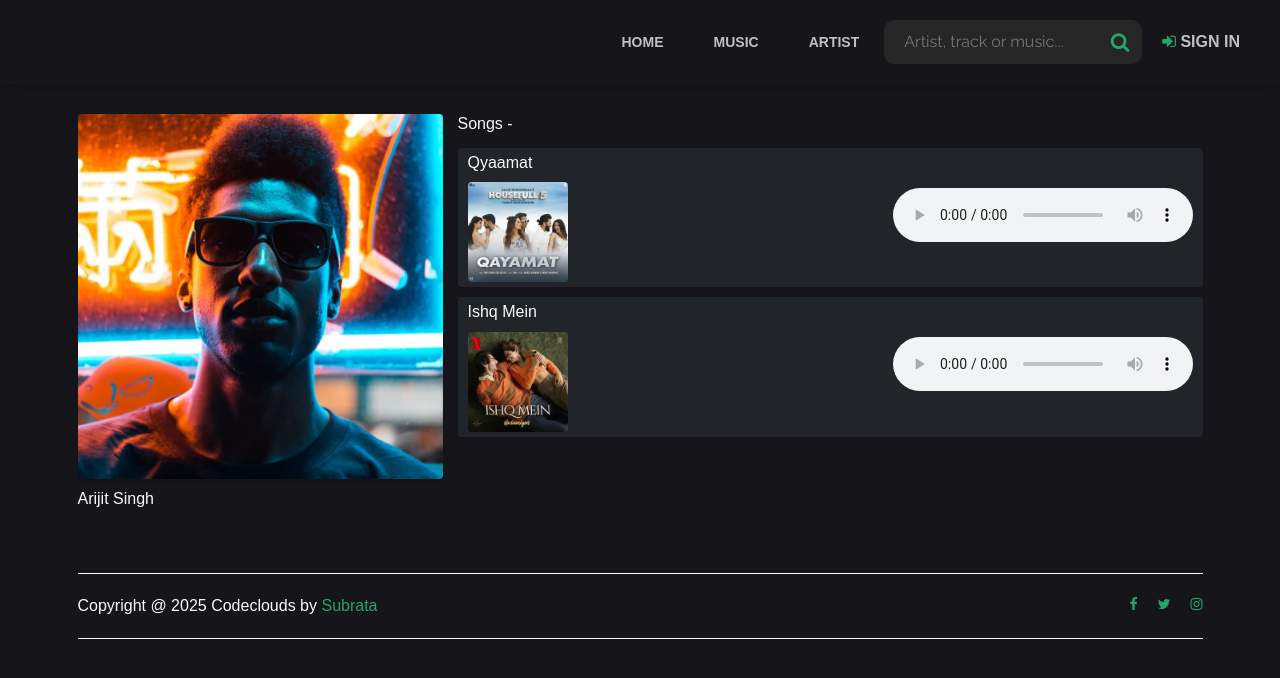
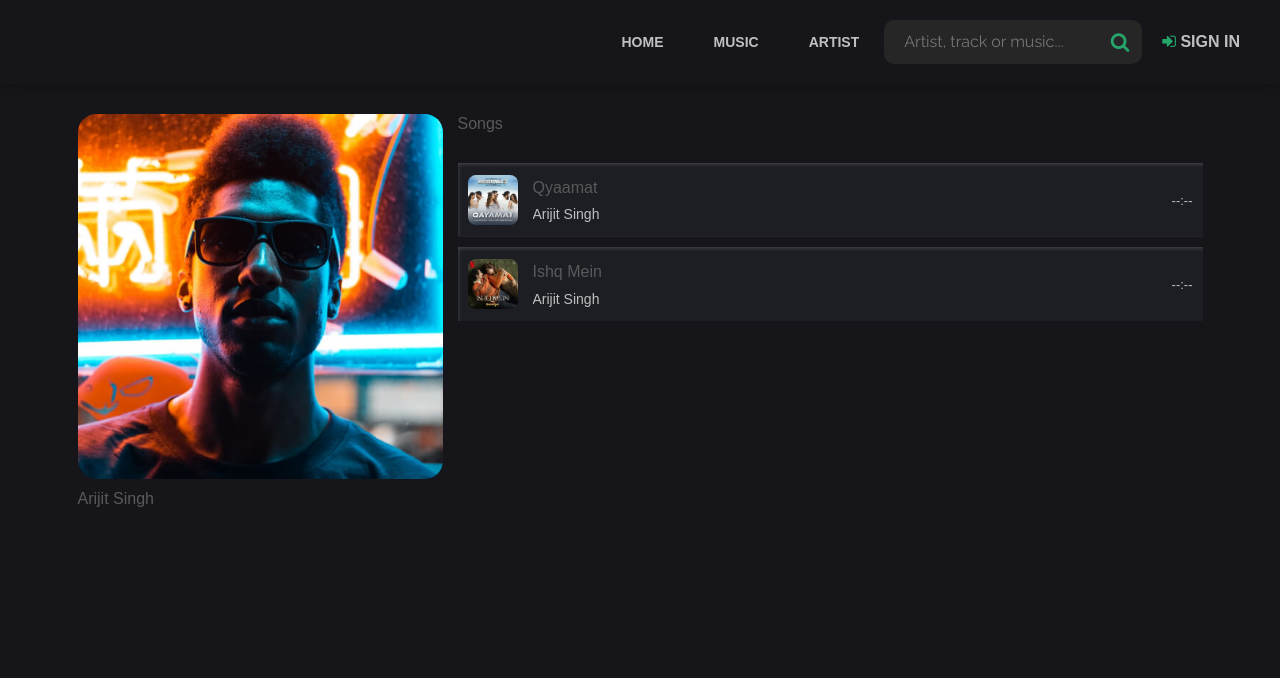
Before and after one commit to Subrata291291/sportify, a React (Vite) app: page /artist/1 in a window 1280 px wide. Shown: the top 678 px of the page. Built offline with nearby package versions, Linux system fonts and the light colour scheme; a web font is replaced by a local one.

Commit message:
Added style for Single artist page

```diff
--- a/src/assets/css/index.css
+++ b/src/assets/css/index.css
@@ -1460,12 +1460,44 @@
 .copyright_area ul li {
   margin-left: 2rem;
 }
-
-
-
-@media (min-width: 1700px) {}
-
-@media (max-width: 1739.98px) {}
+.artist-right .single-item {
+  height: inherit;
+  box-shadow: 0px 0px 1px -6px #000000b3 inset, 2px 3px 4px -2px #fff3 inset;
+  background-color: #1C1E24;
+  padding: 1rem;
+  margin-bottom: 1rem;
+}
+.artist-right .single-item__cover img {
+  max-width: 5rem;
+}
+
+/* Responsive Screen Min Width*/
+
+@media screen and (min-device-width: 768px) and (max-device-width: 991px) {
+
+}
+
+@media screen and (min-width: 992px) {
+
+}
+@media (min-width: 1200px) {
+
+}
+@media (min-width: 1400px) {
+
+}
+@media (min-width: 1600px) {
+
+}
+@media screen and (min-width: 1920px) {
+
+}
+
+/* Responsive Screen Max Width*/
+
+@media (max-width: 1600px) {
+
+}
 
 @media (max-width: 1399px) {
   .banner_area .slider_content h3 {
@@ -1487,7 +1519,7 @@
   }
 }
 
-@media screen and (min-width: 991px) {
+@media screen and (min-width: 992px) {
   .container-fluid {
       padding: 0rem 2rem;
   }
--- a/src/components/Header.jsx
+++ b/src/components/Header.jsx
@@ -1,17 +1,25 @@
-import React from 'react';
-import { Link } from 'react-router-dom';
+import React, { useState } from 'react';
+import { Link, useNavigate } from 'react-router-dom';
 import logo from '../assets/images/logo.png';
 
 const Header = () => {
+  const [searchTerm, setSearchTerm] = useState('');
+  const navigate = useNavigate();
+
   const navLinks = [
     { label: 'Home', path: '/' },
     { label: 'Music', path: '/music' },
     { label: 'Artist', path: '/artist' },
   ];
 
-  // const mobileLinks = [
-  //   'concerts', 'releases', 'events', 'artists', 'music', 'news'
-  // ];
+  const handleSearchSubmit = (e) => {
+    e.preventDefault();
+
+    const trimmed = searchTerm.trim();
+    if (trimmed) {
+      navigate(`/search?q=${encodeURIComponent(trimmed)}`);
+    }
+  };
 
   return (
     <>
@@ -54,15 +62,14 @@
                 ))}
 
                 <li>
-                  <form className="search_form" method="GET" action="#">
+                  <form className="search_form" onSubmit={handleSearchSubmit}>
                     <input
                       className="search-input"
                       placeholder="Artist, track or music..."
                       type="search"
-                      name="s"
-                      id="search"
+                      value={searchTerm}
+                      onChange={(e) => setSearchTerm(e.target.value)}
                     />
-                    <input type="hidden" name="post_type" value="product" />
                     <button type="submit" className="common_btn">
                       <i className="fa fa-search" aria-hidden="true"></i>
                     </button>
@@ -130,12 +137,26 @@
                 {navLinks.map((item, idx) => (
                   <li key={idx}>
                     <Link to={item.path}>
-                      <span></span> {/* Optional: Add an icon or leave empty */}
+                      <span></span>
                       {item.label}
                     </Link>
                   </li>
                 ))}
               </ul>
+
+              {/* Mobile Search */}
+              <form className="search_form mt-3" onSubmit={handleSearchSubmit}>
+                <input
+                  className="search-input"
+                  placeholder="Search..."
+                  type="search"
+                  value={searchTerm}
+                  onChange={(e) => setSearchTerm(e.target.value)}
+                />
+                <button type="submit" className="common_btn">
+                  <i className="fa fa-search" aria-hidden="true"></i>
+                </button>
+              </form>
             </div>
           </div>
         </div>
--- a/src/data/musicData.js
+++ b/src/data/musicData.js
@@ -33,7 +33,7 @@
       image: artist1,
       songs: [
         { id: 1, title: "Qyaamat", thumbnail: QayamatPic, cover: QayamatPic, audio: Qayamat },
-        { id: 2, title: "Ishq Mein", thumbnail: IshqMein, cover: music7, audio: IshqMein },
+        { id: 2, title: "Ishq Mein", thumbnail: music7, cover: music7, audio: IshqMein },
       ],
     },
     {
--- a/src/pages/SingleArtist.jsx
+++ b/src/pages/SingleArtist.jsx
@@ -1,66 +1,102 @@
-import React from 'react';
+import React, { useContext, useEffect, useState } from 'react';
 import { useParams } from 'react-router-dom';
 import musicData from '../data/musicData';
-import Footer from '../components/Footer'
+import { MusicPlayerContext } from '../context/MusicPlayerContext';
+import MusicPlayer from '../components/MusicPlayer';
+
+const formatTime = (seconds) => {
+  const min = Math.floor(seconds / 60) || 0;
+  const sec = Math.floor(seconds % 60) || 0;
+  return `${min}:${sec < 10 ? '0' : ''}${sec}`;
+};
 
 const SingleArtist = () => {
   const { id } = useParams();
-  const artist = musicData.artists.find((a) => String(a.id) === id);
+  const artist = musicData.artists.find((a) => a.id.toString() === id);
 
-  if (!artist) return <div className="container py-5 text-light"><h2>Artist not found</h2></div>;
+  const { currentSong, isPlaying, playTrack, togglePlayPause } = useContext(MusicPlayerContext);
+  const [durations, setDurations] = useState({});
+
+  useEffect(() => {
+    if (artist?.songs) {
+      artist.songs.forEach((song) => {
+        if (!durations[song.id]) {
+          const audio = new Audio(song.audio);
+          audio.addEventListener('loadedmetadata', () => {
+            setDurations((prev) => ({
+              ...prev,
+              [song.id]: formatTime(audio.duration),
+            }));
+          });
+        }
+      });
+    }
+  }, [artist]);
+
+  const handlePlayPause = (song) => {
+    if (currentSong?.id === song.id) {
+      togglePlayPause();
+    } else {
+      playTrack(song, artist.songs);
+    }
+  };
+
+  if (!artist) return <div className="container py-5">Artist not found</div>;
 
   return (
-    <>
-      <section className='single-artist-area'>
-      <div className="container py-5 text-light">
-        <div className="row align-items-start">
-          {/* Left column: Artist Image */}
-          <div className="col-md-4 mb-4">
+    <div className="container py-5">
+      <div className="row">
+        <div className="col-md-4">
+          <div className='artist-left'>
             <img
               src={artist.image}
               alt={artist.name}
-              className="img-fluid rounded shadow"
-              style={{ width: '100%', objectFit: 'cover', maxHeight: '400px' }}
+              style={{ objectFit: 'cover', borderRadius: '5%' }}
             />
-            <h3 className="mt-3">{artist.name}</h3>
+            <h2 className="mt-3">{artist.name}</h2>
           </div>
+        </div>
+        <div className="col-md-8">
+          <div className="artist-right">
+          <h4 className="mb-5">Songs</h4>
+            <ul className="main__list">
+              {artist.songs && artist.songs.length > 0 ? (
+                artist.songs.map((song) => (
+                  <li className="single-item" key={song.id}>
+                    <div className="single-item__cover" onClick={() => handlePlayPause(song)} style={{ cursor: 'pointer' }}>
+                      <img src={song.thumbnail} alt={song.title} className="w-100" />
 
-          {/* Right column: Song list with audio player */}
-          <div className="col-md-8">
-            <h4 className='mb-4'>Songs -</h4>
-            <div className="list-group">
-              {artist.songs.map((song) => (
-                <div
-                  key={song.id}
-                  className="list-group-item bg-dark text-light mb-3 rounded shadow-sm d-flex justify-content-between align-items-center"
-                >
-                  <div style={{ flex: 1, minWidth: '200px' }}>
-                    <h5 className="mb-3">{song.title}</h5>
-                    {song.cover && (
-                      <img
-                        src={song.cover}
-                        alt={song.title}
-                        className="img-fluid rounded"
-                        style={{ maxHeight: '100px', width: 'auto' }}
-                      />
+                      {/* Play/Pause Icon */}
+                      {currentSong?.id === song.id && isPlaying ? (
+                        <svg xmlns="http://www.w3.org/2000/svg" viewBox="0 0 24 24">
+                          <path d="M16,2a3,3,0,0,0-3,3V19a3,3,0,0,0,6,0V5A3,3,0,0,0,16,2Zm1,17a1,1,0,0,1-2,0V5a1,1,0,0,1,2,0ZM8,2A3,3,0,0,0,5,5V19a3,3,0,0,0,6,0V5A3,3,0,0,0,8,2ZM9,19a1,1,0,0,1-2,0V5A1,1,0,0,1,9,5Z" />
+                        </svg>
+                      ) : (
+                        <svg xmlns="http://www.w3.org/2000/svg" viewBox="0 0 24 24">
+                          <path d="M18.54,9,8.88,3.46a3.42,3.42,0,0,0-5.13,3V17.58A3.42,3.42,0,0,0,7.17,21a3.43,3.43,0,0,0,1.71-.46L18.54,15a3.42,3.42,0,0,0,0-5.92Z" />
+                        </svg>
                       )}
                     </div>
 
-                  <div style={{ flexBasis: '300px', maxWidth: '300px' }}>
-                    <audio controls style={{ width: '100%' }}>
-                      <source src={song.audio} type="audio/mp3" />
-                      Your browser does not support the audio element.
-                    </audio>
+                    <div className="single-item__title mt-2">
+                      <h5 className="mb-2">{song.title}</h5>
+                      <span className="">{artist.name}</span>
                     </div>
-                </div>
-              ))}
+
+                    <span className="single-item__time d-block mt-1">
+                      {durations[song.id] || '--:--'}
+                    </span>
+                  </li>
+                ))
+              ) : (
+                <p>No songs available for this artist.</p>
+              )}
+            </ul>
           </div>
         </div>
       </div>
-        <Footer/>
+      <MusicPlayer />
     </div>
-    </section>
-    </>
   );
 };
 
```
Lines whose indentation alone changed are shown as unchanged.
